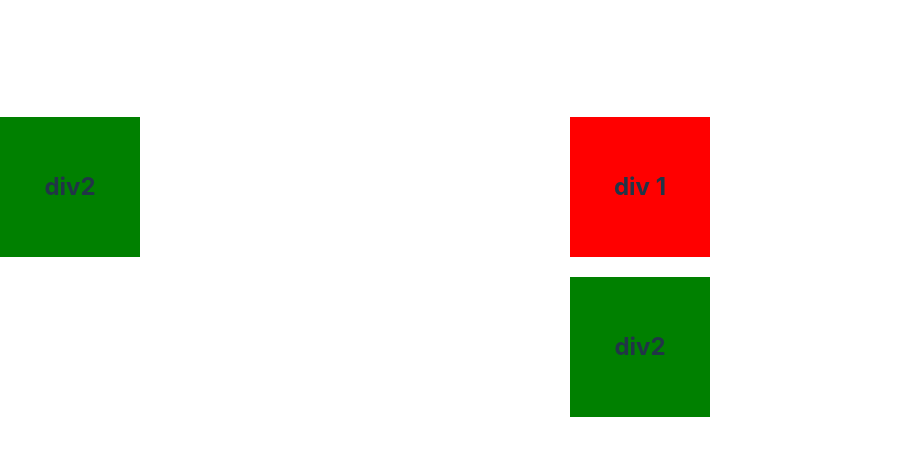
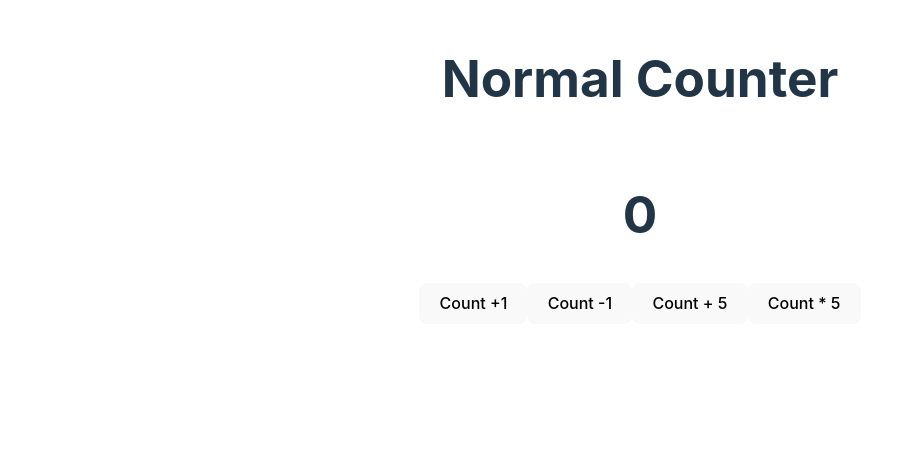
Before and after one commit to uphadeshrikant712/Daily-Coding-Challanges, a React (Vite) app in the folder 2.Tasks/: page / in a window 1280 px wide. Shown: the part 213-668 px from the top of the page, without its empty margins (0-903 px from the left). Built offline with nearby package versions, Linux system fonts and the light colour scheme.

Commit message:
Normal Counter

```diff
--- a/2.Tasks/src/App.jsx
+++ b/2.Tasks/src/App.jsx
@@ -1,5 +1,5 @@
 import React from 'react';
-// import './App.css';
+import './App.css';
 import PasswordEye from './components/1.PasswordEyeToggle/PasswordEye';
 import Post from './components/2.Pagination/Post';
 import ImageCarouseal from './components/3.ImageCarouseal/ImageCarouseal';
@@ -17,6 +17,7 @@ import Navbar from './components/13.SticyNavbar/Navbar';
 import Home from './components/13.SticyNavbar/Home';
 import Calculator from './components/14.Calculator/Calculator';
 import Centering from './components/15.Centering Div/Centering';
+import New from './components/16.New/New';
 
 const App = () => {
   return (
@@ -50,7 +51,9 @@ const App = () => {
 
       {/* <Calculator/> */}
 
-      <Centering/>
+      {/* <Centering/> */}
+
+      <New/>
     </div>
   )
 }
--- a/2.Tasks/src/components/16.New/New.jsx
+++ b/2.Tasks/src/components/16.New/New.jsx
@@ -1,8 +1,20 @@
-import React from 'react'
+import React, { useState } from 'react'
 
 const New = () => {
+  const [count, setCount] = useState(0);
   return (
-    <div>New</div>
+    <div>
+      <h1 style={{
+        paddingBottom:"10vh"
+      }}>Normal Counter</h1>
+      <h1 style={{
+        paddingBottom:"40px"
+      }} >{ count}</h1>
+      <button onClick={()=>setCount(count+1)}>Count +1</button>
+      <button onClick={()=>setCount(count -1)}>Count -1</button>
+      <button onClick={()=>setCount( count+5)}>Count + 5</button>
+      <button onClick={()=>setCount( count*5)}>Count * 5</button>
+    </div>
   )
 }
 
```
